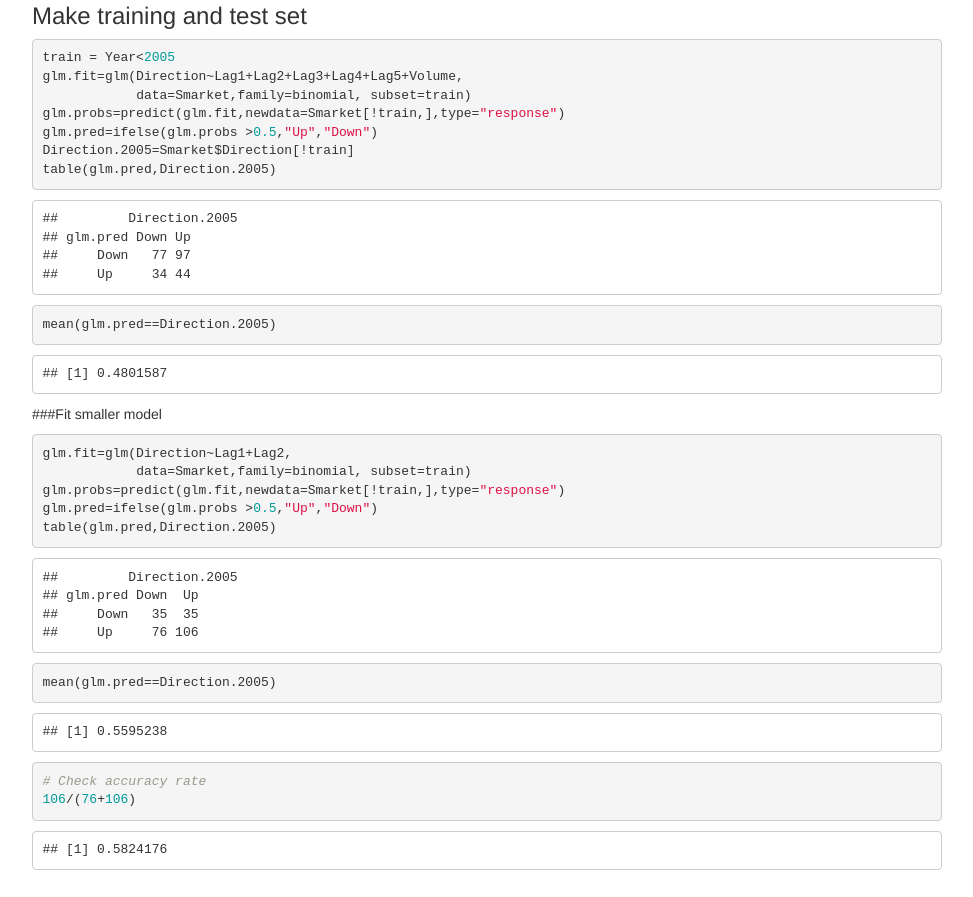
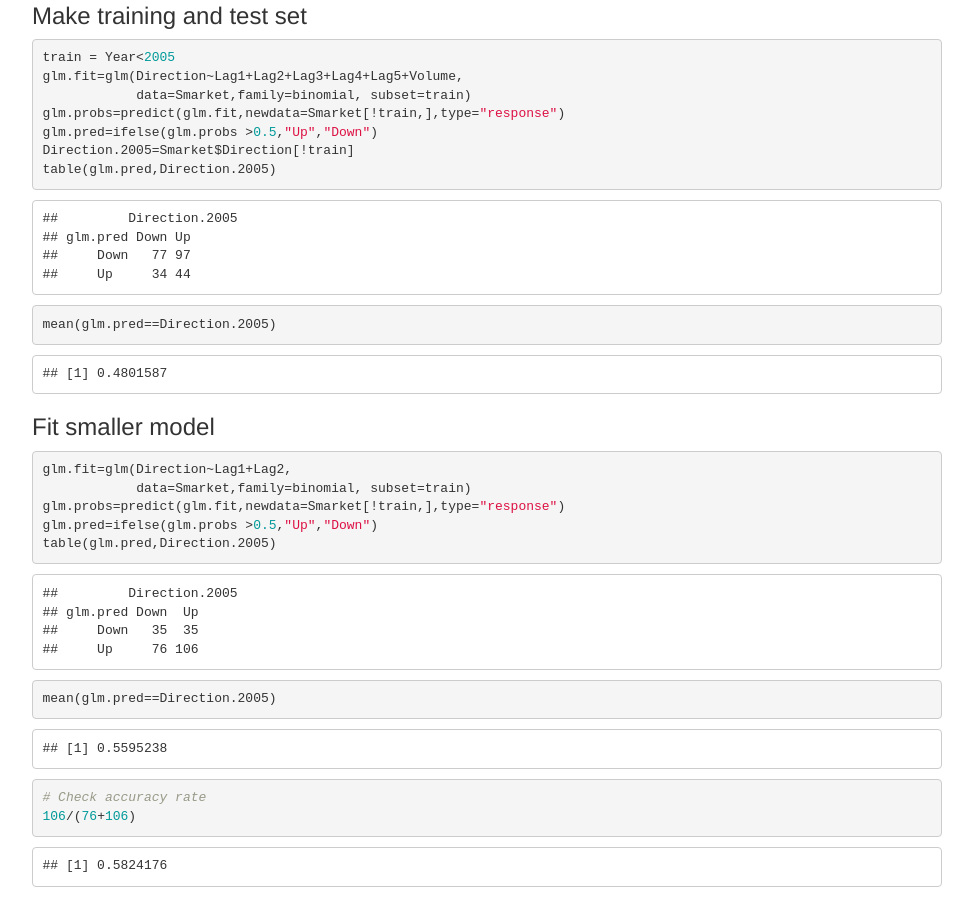
Before and after one commit to Razorbern/razorbern.github.io, a plain HTML site: page Lab06.html in a window 1280 px wide. Shown: the part 2657-3554 px from the top of the page, without its empty margins (153-1126 px from the left). Drawn offline with nearby package versions, Linux system fonts and the light colour scheme; some packages are replaced by stand-ins of ours.

Commit message:
updated Lab06

```diff
--- a/Lab06.html
+++ b/Lab06.html
@@ -295,7 +295,9 @@ table(glm.pred,Direction.2005)</code></pre>
 ##     Up     34 44</code></pre>
 <pre class="r"><code>mean(glm.pred==Direction.2005)</code></pre>
 <pre><code>## [1] 0.4801587</code></pre>
-<p>###Fit smaller model</p>
+</div>
+<div id="fit-smaller-model" class="section level3">
+<h3>Fit smaller model</h3>
 <pre class="r"><code>glm.fit=glm(Direction~Lag1+Lag2,
             data=Smarket,family=binomial, subset=train)
 glm.probs=predict(glm.fit,newdata=Smarket[!train,],type=&quot;response&quot;)
```
